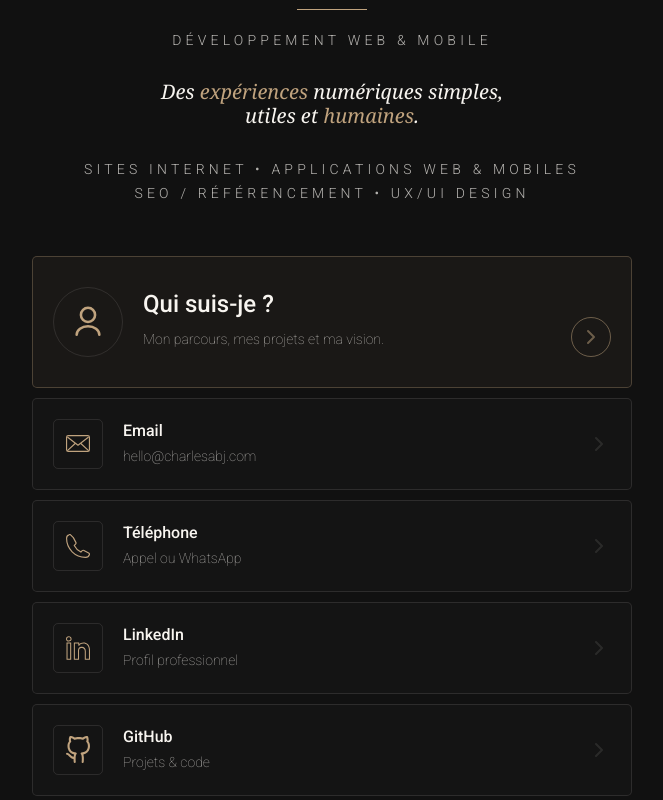
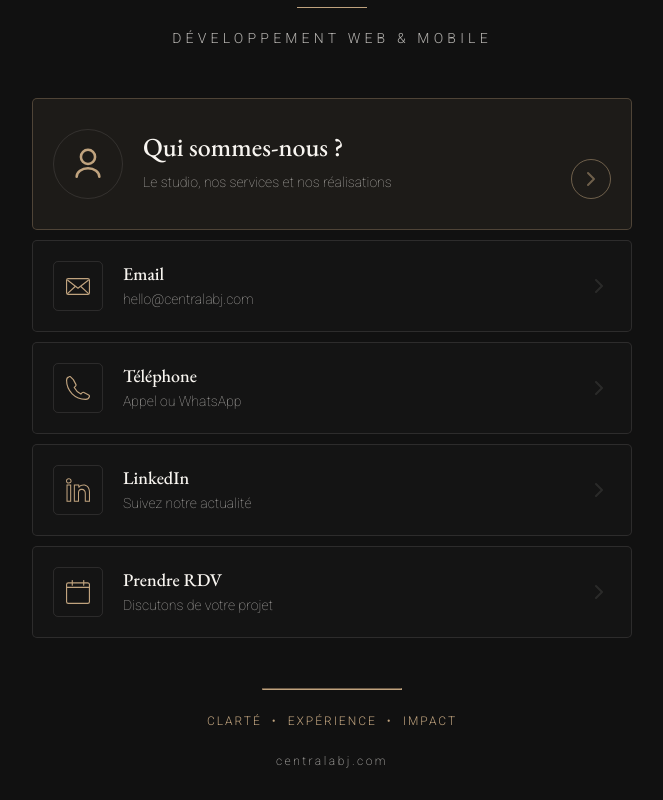
Before and after one commit to CharlesABJ/charlesabj-portfolio, a Next.js app: page /card in a window 1280 px wide. Shown: the part 260-1060 px from the top of the page, without its empty margins (308-971 px from the left). Built offline with nearby package versions, Linux system fonts and the light colour scheme.

Commit message:
Mise en place de la nouvelle DA, ajout de pages /card dynamique status : 85%

```diff
--- /dev/null
+++ b/app/card/Card/Card.tsx
@@ -0,0 +1,102 @@
+"use client";
+
+import { useState } from "react";
+import CardHero from "../CardHero/CardHero";
+import CardItem from "../CardItem/CardItem";
+import CardFooter from "../CardFooter/CardFooter";
+import PhoneModal from "../PhoneModal/PhoneModal";
+import type { CardIcon } from "../CardItem/CardItem";
+import type { CardProfile } from "@/datas/cardProfiles";
+
+type CardProps = {
+    profile: CardProfile;
+    isCompanyCard?: boolean;
+};
+
+export default function Card({ profile, isCompanyCard = false }: CardProps) {
+    const [isPhoneModalOpen, setIsPhoneModalOpen] = useState(false);
+
+    const cardItems = [
+        !isCompanyCard && profile.portfolioUrl
+            ? {
+                icon: "profile",
+                avatar: profile.avatar,
+                href: profile.portfolioUrl,
+                title: "Qui suis-je ?",
+                description: "Mon parcours, mes projets \net ma vision.",
+                isSpecial: true,
+            }
+            : {
+                icon: "profile",
+                href: profile.portfolioUrl,
+                title: "Qui sommes-nous ?",
+                description: "Le studio, nos services \net nos réalisations",
+                isSpecial: true,
+            },
+        {
+            icon: "email",
+            href: `mailto:${profile.email}`,
+            title: "Email",
+            description: profile.email,
+            isSpecial: false,
+        },
+        {
+            icon: "phone",
+            title: "Téléphone",
+            description: profile.phoneLabel,
+            isSpecial: false,
+            isPhone: true,
+        },
+        {
+            icon: "linkedin",
+            href: profile.linkedin,
+            title: "LinkedIn",
+            description: isCompanyCard ? "Suivez notre actualité" : "Profil professionnel",
+            isSpecial: false,
+        },
+        profile.calendarUrl
+            ? {
+                icon: "calendar",
+                href: profile.calendarUrl,
+                title: "Prendre RDV",
+                description: "Discutons de votre projet",
+                isSpecial: false,
+            }
+            : null
+    ].filter(Boolean);
+
+    return (
+        <main className="Card">
+            <CardHero name={profile.name} role={profile.role} />
+
+            <section className="card-zone">
+                <ul>
+                    {cardItems.map((item) => (
+                        item && (
+                            <CardItem
+                                key={item.title}
+                                icon={item.icon as CardIcon}
+                                avatar={"avatar" in item ? item.avatar : undefined} href={"href" in item ? item.href : undefined}
+                                title={item.title}
+                                description={item.description}
+                                isSpecial={item.isSpecial}
+                                onClick={
+                                    "isPhone" in item && item.isPhone
+                                        ? () => setIsPhoneModalOpen(true)
+                                        : undefined
+                                }
+                            />
+                        )
+                    ))}
+                </ul>
+            </section>
+
+            <CardFooter />
+            <PhoneModal
+                isOpen={isPhoneModalOpen}
+                onClose={() => setIsPhoneModalOpen(false)}
+                phones={profile.phones}
+            />
+        </main>
+    );
+}
--- a/app/card/CardFooter/CardFooter.tsx
+++ b/app/card/CardFooter/CardFooter.tsx
@@ -9,7 +9,7 @@ const CardFooter = () => {
                 <span>Clarté</span> • <span>Expérience</span>  • <span>Impact</span>
             </div>
 
-            <Link className="link" href="/">charlesabj.com</Link>
+            <Link className="link" href="https://centralabj.com" target="_blank">centralabj.com</Link>
         </div>
     )
 }
--- a/app/card/CardHero/CardHero.tsx
+++ b/app/card/CardHero/CardHero.tsx
@@ -1,24 +1,46 @@
-import React from 'react';
-import Image from 'next/image';
+import React from "react";
+import Image from "next/image";
 
-function CardHero() {
+type CardHeroProps = {
+    name: string;
+    role: string;
+};
+
+function CardHero({ name, role }: CardHeroProps) {
     return (
         <div className="CardHero">
             <div className="logo">
-                <Image src="/images/logos/logo-abj.svg" alt="Logo Charles ABJ" width={50} height={50} />
-            </div>
-            <div>
-                <h1>Charles <span>ABJ</span></h1>
-                <hr />
-                <p className="function">Développement web & mobile</p>
-            </div>
-            <div className='slogan'>
-                Des <span>expériences</span> numériques simples,<br /> utiles et <span>humaines</span>.
-            </div>
-            <div className="features">
-                Sites internet • Applications web & mobiles <br /> SEO / Référencement • UX/UI Design
+                <Image
+                    src="/images/logos/logo-abj.svg"
+                    alt="Logo Central ABJ"
+                    width={50}
+                    height={50}
+                />
             </div>
 
+            <div>
+                <h1>
+                    Central <span>ABJ</span>
+                </h1>
+
+                <hr />
+
+                <p className="function">
+                    Développement web & mobile
+                </p>
+            </div>
+
+            {role !== "Studio numérique" && (
+                <div className="employee">
+                    <h2 className="name">
+                        {name}
+                    </h2>
+
+                    <span className="role">
+                        {role}
+                    </span>
+                </div>
+            )}
         </div>
     );
 }
--- a/app/card/CardHero/_CardHero.scss
+++ b/app/card/CardHero/_CardHero.scss
@@ -36,27 +36,25 @@
     margin: 20px auto;
   }
 
-  .function,
-  .features {
+  .function {
     text-transform: uppercase;
     font-weight: 300;
     opacity: 0.7;
     font-size: $fourteenpx;
     letter-spacing: calc($fourteenpx * 0.3);
   }
-
-  .slogan {
-    color: $beige;
-    font-style: italic;
-    margin-block: $thirtypx;
-    font-size: $twentypx;
-    line-height: 1.2;
-    font-family: Georgia;
-    font-weight: 200;
-  }
-
-  .features {
-    line-height: 1.7;
+  .employee {
+    margin-top: $fourtypx;
+    font-family: $font-primary;
+    display: flex;
+    flex-direction: column;
+    gap: $eightpx;
+    h2 {
+      font-family: inherit;
+      padding-bottom: 0;
+      font-weight: 500;
+      font-size: $thirty-twopx;
+    }
   }
 }
 
@@ -66,21 +64,8 @@
       font-size: $thirtypx;
       letter-spacing: calc($thirtypx * 0.3);
     }
-    .function,
-    .features {
+    .function {
       font-size: $twelvepx;
-    }
-    .features {
-      display: none;
-    }
-    .slogan {
-      font-size: $sixteenpx;
-      max-width: 80%;
-      line-height: 1.3;
-      margin-block: $sixteenpx;
-      br {
-        display: none;
-      }
     }
   }
 }
--- a/app/card/CardItem/CardItem.tsx
+++ b/app/card/CardItem/CardItem.tsx
@@ -8,10 +8,12 @@ const icons = {
     linkedin: "/icons/linkedin.svg",
     github: "/icons/github.svg",
     calendar: "/icons/calendar.svg",
-};
+} as const;
+export type CardIcon = keyof typeof icons;
 
 type CardItemProps = {
-    icon: keyof typeof icons;
+    icon: CardIcon;
+    avatar?: string;
     title: string;
     description: string;
     isSpecial?: boolean;
@@ -22,6 +24,7 @@ type CardItemProps = {
 
 export default function CardItem({
     icon,
+    avatar,
     title,
     description,
     isSpecial,
@@ -33,12 +36,22 @@ export default function CardItem({
     const content = (
         <>
             <div className="icon">
+                {avatar ? (
+                    <Image
+                        src={avatar}
+                        alt={title}
+                        width={70}
+                        height={70}
+                        className="avatar"
+                    />
+                ) : (
                     <Image
                         src={iconSrc}
                         alt={title}
                         width={24}
                         height={24}
                     />
+                )}
             </div>
 
             <div className="text">
--- a/app/card/CardItem/_CardItem.scss
+++ b/app/card/CardItem/_CardItem.scss
@@ -21,11 +21,17 @@
       align-items: center;
       justify-content: center;
       color: $orange;
+      overflow: hidden;
 
       img {
         width: 50%;
         object-fit: contain;
         user-select: none;
+        &.avatar {
+          width: 100%;
+          height: 100%;
+          object-fit: cover;
+        }
       }
     }
 
@@ -37,6 +43,8 @@
       .title {
         color: $beige;
         font-weight: 500;
+        font-family: $font-primary;
+        font-size: $eighteenpx;
       }
 
       .description {
@@ -85,7 +93,7 @@
   &.special {
     .item-content {
       padding-block: $thirtypx;
-      background-color: color-mix(in srgb, $orange 5%, transparent);
+      background-color: color-mix(in srgb, $orange 7%, transparent);
 
       border-color: color-mix(in srgb, $orange 30%, transparent);
       .icon {
@@ -97,7 +105,7 @@
 
       .text {
         .title {
-          font-size: $twenty-fourpx;
+          font-size: $twenty-sixpx;
           margin-bottom: $tenpx;
         }
       }
@@ -144,7 +152,8 @@
       .text {
         .description {
           white-space: pre-line;
-          font-size: $twelvepx;
+          font-size: $thirteenpx;
+          font-weight: 300;
         }
       }
       .arrow {
--- a/app/card/page.tsx
+++ b/app/card/page.tsx
@@ -1,90 +1,13 @@
-"use client";
+import { getCardProfile } from "@/datas/cardProfiles";
+import Card from "./Card/Card";
+import { notFound } from "next/navigation";
 
-import { useState } from "react";
 
-import CardItem from "./CardItem/CardItem";
-import CardHero from "./CardHero/CardHero";
-import CardFooter from "./CardFooter/CardFooter";
-import PhoneModal from "./PhoneModal/PhoneModal";
+export default function Page() {
 
-const cardItems = [
-    {
-        icon: "profile",
-        href: "/",
-        title: "Qui suis-je ?",
-        description: "Mon parcours, mes projets \net ma vision.",
-        isSpecial: true,
-    },
-    {
-        icon: "email",
-        href: "mailto:hello@charlesabj.com",
-        title: "Email",
-        description: "hello@charlesabj.com",
-        isSpecial: false,
-    },
-    {
-        icon: "phone",
-        title: "Téléphone",
-        description: "Appel ou WhatsApp",
-        isSpecial: false,
-        isPhone: true,
-    },
-    {
-        icon: "linkedin",
-        href: "https://www.linkedin.com/in/charles-abj/",
-        title: "LinkedIn",
-        description: "Profil professionnel",
-        isSpecial: false,
-    },
-    {
-        icon: "github",
-        href: "https://github.com/charlesabj",
-        title: "GitHub",
-        description: "Projets & code",
-        isSpecial: false,
-    },
-    {
-        icon: "calendar",
-        href: "https://cal.eu/charles-abj/discutons-projet",
-        title: "Prendre RDV",
-        description: "Discutons de votre projet",
-        isSpecial: false,
-    },
-] as const;
-
-export default function Card() {
-    const [isPhoneModalOpen, setIsPhoneModalOpen] = useState(false);
-
-    return (
-        <main className="Card">
-            <CardHero />
-
-            <section className="card-zone">
-                <ul>
-                    {cardItems.map((item) => (
-                        <CardItem
-                            key={item.title}
-                            icon={item.icon}
-                            href={"href" in item ? item.href : undefined}
-                            title={item.title}
-                            description={item.description}
-                            isSpecial={item.isSpecial}
-                            onClick={
-                                "isPhone" in item && item.isPhone
-                                    ? () => setIsPhoneModalOpen(true)
-                                    : undefined
-                            }
-                        />
-                    ))}
-                </ul>
-            </section>
-
-            <CardFooter />
-
-            <PhoneModal
-                isOpen={isPhoneModalOpen}
-                onClose={() => setIsPhoneModalOpen(false)}
-            />
-        </main>
-    );
+    const centralProfile = getCardProfile("central-abj");
+    if (!centralProfile) {
+        notFound();
+    }
+    return <Card profile={centralProfile} isCompanyCard />;
 }
--- /dev/null
+++ b/datas/cardProfiles.ts
@@ -0,0 +1,70 @@
+
+export type PhoneData = {
+    phone: string;
+    whatsapp: string;
+
+};
+export type CardProfile = {
+    slug: string;
+    name: string;
+    role: string;
+    avatar?: string;
+    portfolioUrl?: string;
+    email: string;
+    phoneLabel: string;
+    phones: {
+        fr?: PhoneData;
+        ch?: PhoneData;
+
+    };
+    linkedin?: string;
+    calendarUrl?: string;
+};
+
+export const cardProfiles: CardProfile[] = [
+    {
+        slug: "central-abj",
+        name: "Central ABJ",
+        role: "Studio numérique",
+        portfolioUrl: "https://centralabj.com",
+        email: "hello@centralabj.com",
+        phoneLabel: "Appel ou WhatsApp",
+        phones: {
+            fr: {
+                phone: "+33612345678",
+                whatsapp: "https://wa.me/33612345678",
+            },
+            ch: {
+                phone: "+41763694154",
+                whatsapp: "https://wa.me/41763694154",
+            },
+        },
+        linkedin: "https://www.linkedin.com/company/central-abj/",
+        calendarUrl: "https://cal.eu/central-abj/discutons-projet",
+    },
+    {
+        slug: "charles-abj",
+        name: "Charles B.",
+        role: "Développeur web",
+        avatar: "/images/logos/logo-dark.webp",
+        portfolioUrl: "https://charlesabj.com",
+        email: "charles@centralabj.com",
+        phoneLabel: "Appel ou WhatsApp",
+        phones: {
+            fr: {
+                phone: "+33612345678",
+                whatsapp: "https://wa.me/33612345678",
+            },
+            ch: {
+                phone: "+41763694154",
+                whatsapp: "https://wa.me/41763694154",
+            },
+        },
+        linkedin: "https://www.linkedin.com/in/charlesabj-78753b182/",
+        calendarUrl: "https://cal.eu/central-abj/charles",
+    },
+];
+
+export function getCardProfile(slug: string) {
+    return cardProfiles.find((profile) => profile.slug === slug);
+}
```
Also changed, not shown: app/card/PhoneModal/PhoneModal.tsx (+57 -55 lines), app/card/[slug]/page.tsx (added, +22 -0 lines). Lines whose indentation alone changed are shown as unchanged.
